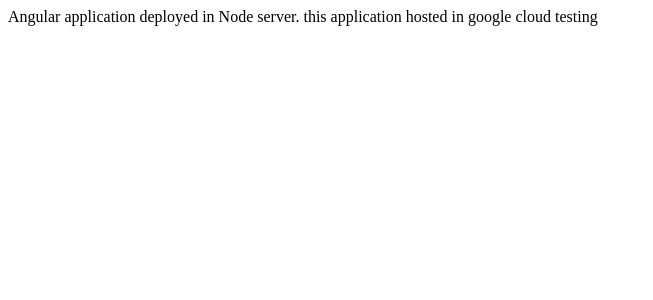
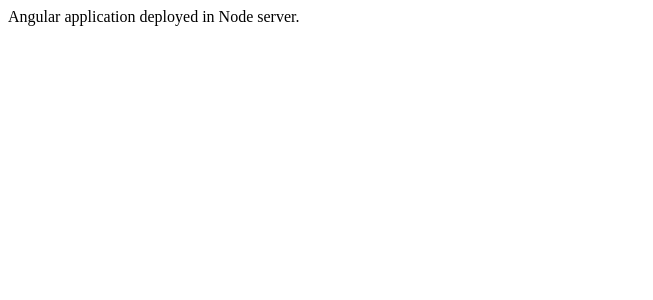
Before and after one commit to sivagurut/angular-gcp, an Angular app: page / in a window 1280 px wide. Shown: the top 300 px of the page, without its empty margins (0-653 px from the left). Built offline with nearby package versions, Linux system fonts and the light colour scheme.

Commit message:
build changes

```diff
--- a/src/app/app.component.html
+++ b/src/app/app.component.html
@@ -1,4 +1,4 @@
 
 <div class="container-fluid">
-   Angular application deployed in Node server. this application hosted in google cloud testing
+   Angular application deployed in Node server.
 </div>
```
